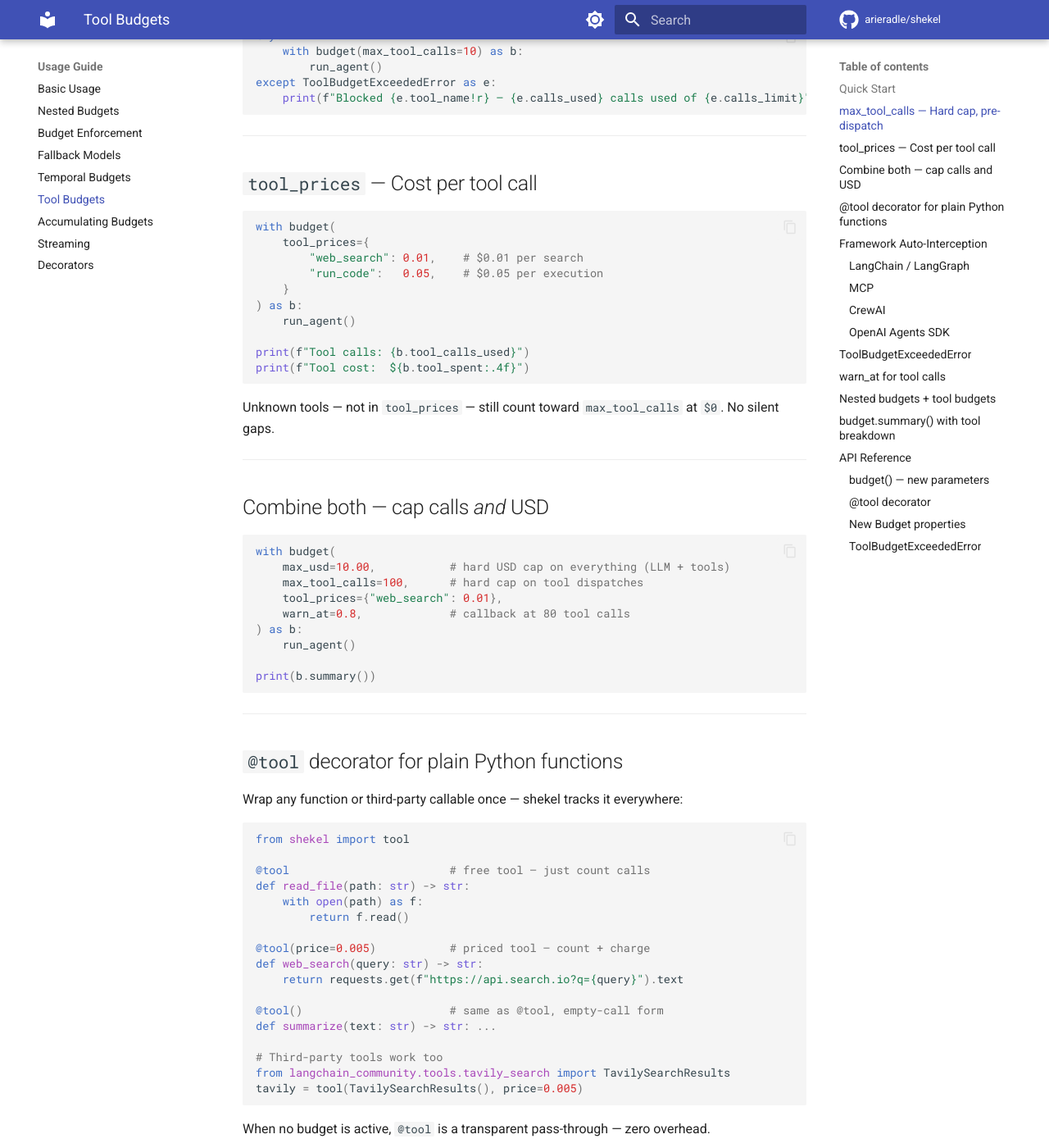
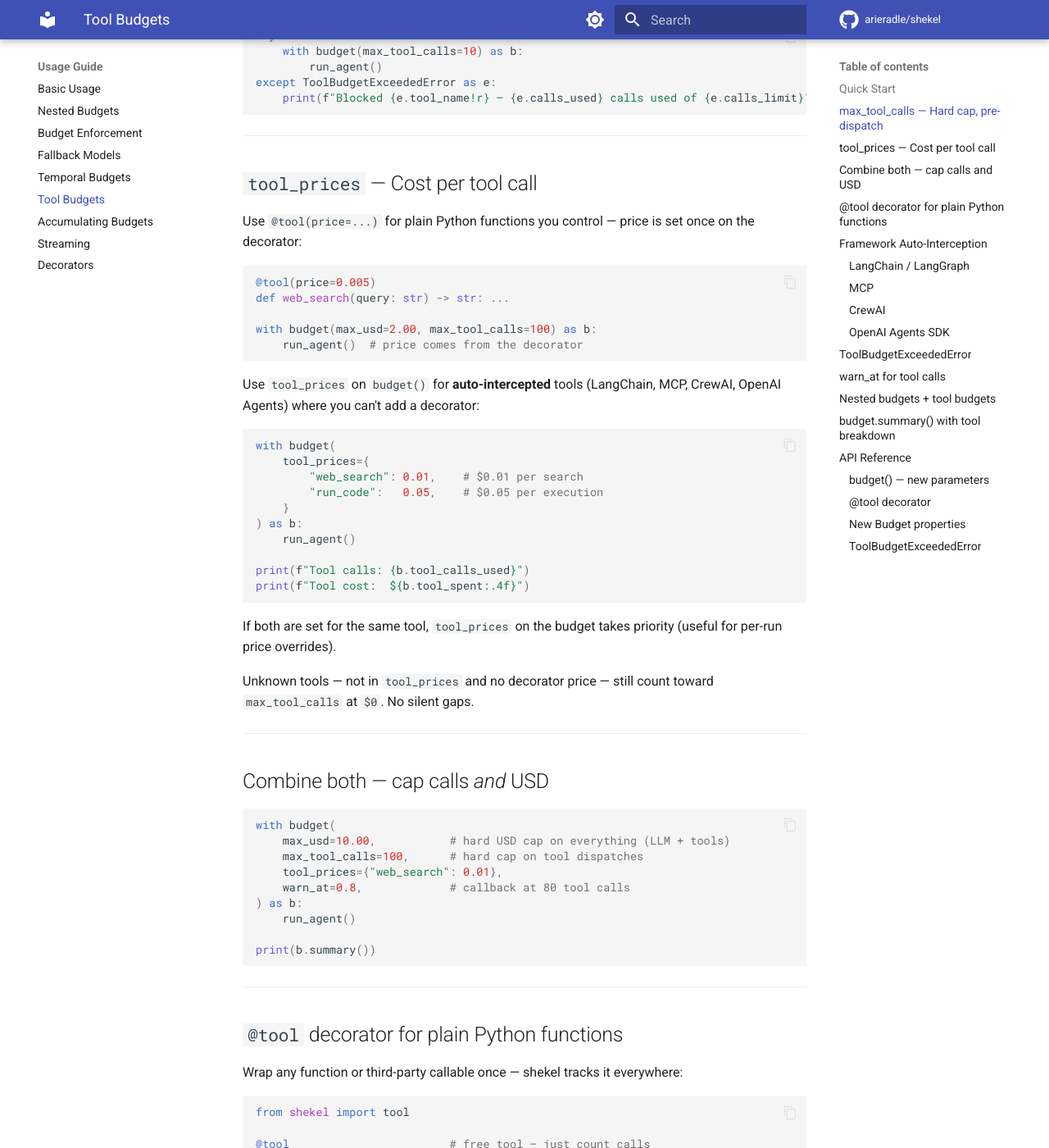
Before and after one commit to arieradle/shekel, an MkDocs documentation site: the page built from docs/usage/tool-budgets.md, in a window 1280 px wide and 1400 px high, scrolled down 906 px. Shown: the whole window at 82% size. Built offline with MkDocs 1.6.1 and Material for MkDocs 9.7.7, drawn with Linux system fonts in a browser that asks for light colours; comment, search, counter and statistics services are not loaded; the version menu is left out.

Commit message:
docs: clarify @tool(price=) vs tool_prices — no redundant price in README
The README example incorrectly showed price set on both the @tool decorator
and tool_prices= on budget(). Remove the redundant tool_prices from the
@tool example. Add explanatory note in tool-budgets.md: use @tool(price=)
for Python functions, tool_prices={} for auto-intercepted framework tools.

Co-Authored-By: Claude Sonnet 4.6 <noreply@anthropic.com>

````diff
--- a/docs/usage/tool-budgets.md
+++ b/docs/usage/tool-budgets.md
@@ -42,6 +42,18 @@ except ToolBudgetExceededError as e:
 
 ## `tool_prices` — Cost per tool call
 
+Use `@tool(price=...)` for plain Python functions you control — price is set once on the decorator:
+
+```python
+@tool(price=0.005)
+def web_search(query: str) -> str: ...
+
+with budget(max_usd=2.00, max_tool_calls=100) as b:
+    run_agent()  # price comes from the decorator
+```
+
+Use `tool_prices` on `budget()` for **auto-intercepted** tools (LangChain, MCP, CrewAI, OpenAI Agents) where you can't add a decorator:
+
 ```python
 with budget(
     tool_prices={
@@ -55,7 +67,9 @@ print(f"Tool calls: {b.tool_calls_used}")
 print(f"Tool cost:  ${b.tool_spent:.4f}")
 ```
 
-Unknown tools — not in `tool_prices` — still count toward `max_tool_calls` at `$0`. No silent gaps.
+If both are set for the same tool, `tool_prices` on the budget takes priority (useful for per-run price overrides).
+
+Unknown tools — not in `tool_prices` and no decorator price — still count toward `max_tool_calls` at `$0`. No silent gaps.
 
 ---
 
````
Also changed, not shown: README.md (+2 -2 lines).
